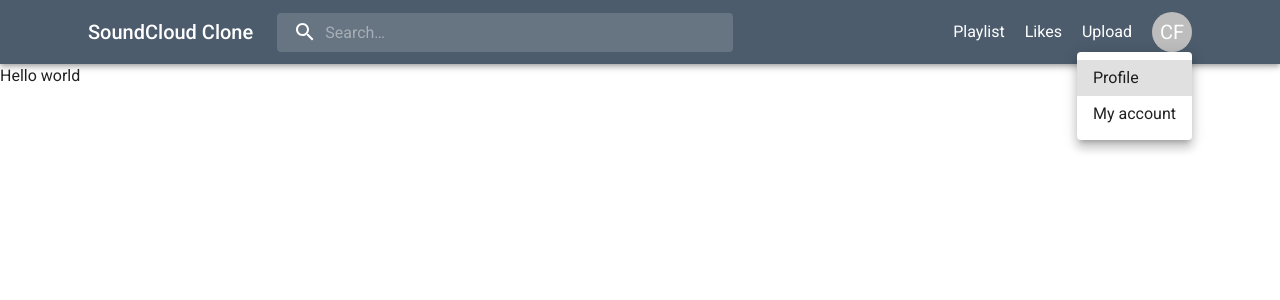
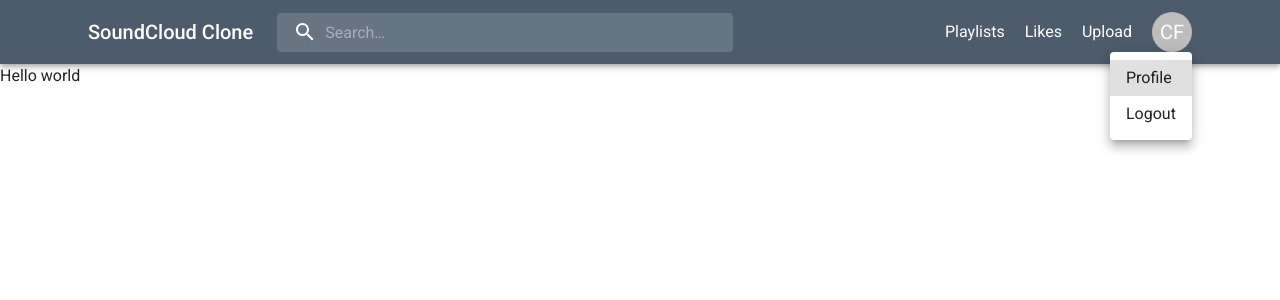
Before and after one commit to PhanAnhHao/FE-Nextjs-Soundclound, a Next.js app in the folder nextjs-mui-ts-client/: page / in a window 1280 px wide. Both pictures are taken after a click on the element "CF". Shown: the top 300 px of the page. Built offline with nearby package versions, Linux system fonts and the light colour scheme.

Commit message:
Module HomePage: Navigating

```diff
--- a/nextjs-mui-ts-client/src/components/header/app.header.tsx
+++ b/nextjs-mui-ts-client/src/components/header/app.header.tsx
@@ -7,17 +7,15 @@ import Toolbar from '@mui/material/Toolbar';
 import IconButton from '@mui/material/IconButton';
 import Typography from '@mui/material/Typography';
 import InputBase from '@mui/material/InputBase';
-import Badge from '@mui/material/Badge';
 import MenuItem from '@mui/material/MenuItem';
 import Menu from '@mui/material/Menu';
 import MenuIcon from '@mui/icons-material/Menu';
 import SearchIcon from '@mui/icons-material/Search';
 import AccountCircle from '@mui/icons-material/AccountCircle';
-import MailIcon from '@mui/icons-material/Mail';
-import NotificationsIcon from '@mui/icons-material/Notifications';
 import MoreIcon from '@mui/icons-material/MoreVert';
 import Container from '@mui/material/Container';
 import Avatar from '@mui/material/Avatar';
+import Link from 'next/link';
 
 // styed-component
 const Search = styled('div')(({ theme }) => ({
@@ -97,8 +95,15 @@ export default function AppHeader() {
             open={isMenuOpen}
             onClose={handleMenuClose}
         >
-            <MenuItem onClick={handleMenuClose}>Profile</MenuItem>
-            <MenuItem onClick={handleMenuClose}>My account</MenuItem>
+            <MenuItem>
+                {/* Link này là component của next nên phải dùng style, còn sx là của MUI */}
+                <Link href="/profile"
+                    style={{
+                        color: 'unset',
+                        textDecoration: 'unset'
+                    }}>Profile</Link>
+            </MenuItem>
+            <MenuItem onClick={handleMenuClose}>Logout</MenuItem>
         </Menu>
     );
 
@@ -106,39 +111,37 @@ export default function AppHeader() {
     const renderMobileMenu = (
         <Menu
             anchorEl={mobileMoreAnchorEl}
-            anchorOrigin={{
-                vertical: 'top',
-                horizontal: 'right',
-            }}
             id={mobileMenuId}
             keepMounted
-            transformOrigin={{
-                vertical: 'top',
-                horizontal: 'right',
-            }}
+            transformOrigin={{ horizontal: 'right', vertical: 'top' }}
+            anchorOrigin={{ horizontal: 'right', vertical: 'bottom' }}
             open={isMobileMenuOpen}
             onClose={handleMobileMenuClose}
         >
             <MenuItem>
-                <span>Playlist</span>
+                < Link href="/playlist" style={{
+                    color: 'unset',
+                    textDecoration: 'unset'
+                }}>Playlists</Link>
             </MenuItem>
             <MenuItem>
-                <span>Likes</span>
+                <Link href="/like" style={{
+                    color: 'unset',
+                    textDecoration: 'unset'
+                }}>Likes</Link>
             </MenuItem>
             <MenuItem>
-                <span>Upload</span>
+                <Link href="/upload" style={{
+                    color: 'unset',
+                    textDecoration: 'unset'
+                }}>Upload</Link>
             </MenuItem>
-            <MenuItem onClick={handleProfileMenuOpen}>
-                <IconButton
-                    size="large"
-                    aria-label="account of current user"
-                    aria-controls="primary-search-account-menu"
-                    aria-haspopup="true"
-                    color="inherit"
+            <MenuItem onClick={handleProfileMenuOpen}
+            >
+                <Avatar
                 >
-                    <AccountCircle />
-                </IconButton>
-                <p>Profile</p>
+                    CF
+                </Avatar>
             </MenuItem>
         </Menu>
     );
@@ -187,11 +190,16 @@ export default function AppHeader() {
                             display: { xs: 'none', md: 'flex' },
                             gap: "20px",
                             alignItems: 'center',
-                            cursor: 'pointer'
+                            cursor: 'pointer',
+
+                            "> a": {
+                                color: 'unset',
+                                textDecoration: 'unset'
+                            }
                         }}>
-                            <span>Playlist</span>
-                            <span>Likes</span>
-                            <span>Upload</span>
+                            <Link href="/playlist">Playlists</Link>
+                            <Link href="/like">Likes</Link>
+                            <Link href="/upload">Upload</Link>
                             <Avatar
                                 onClick={handleProfileMenuOpen}
                             >
```
